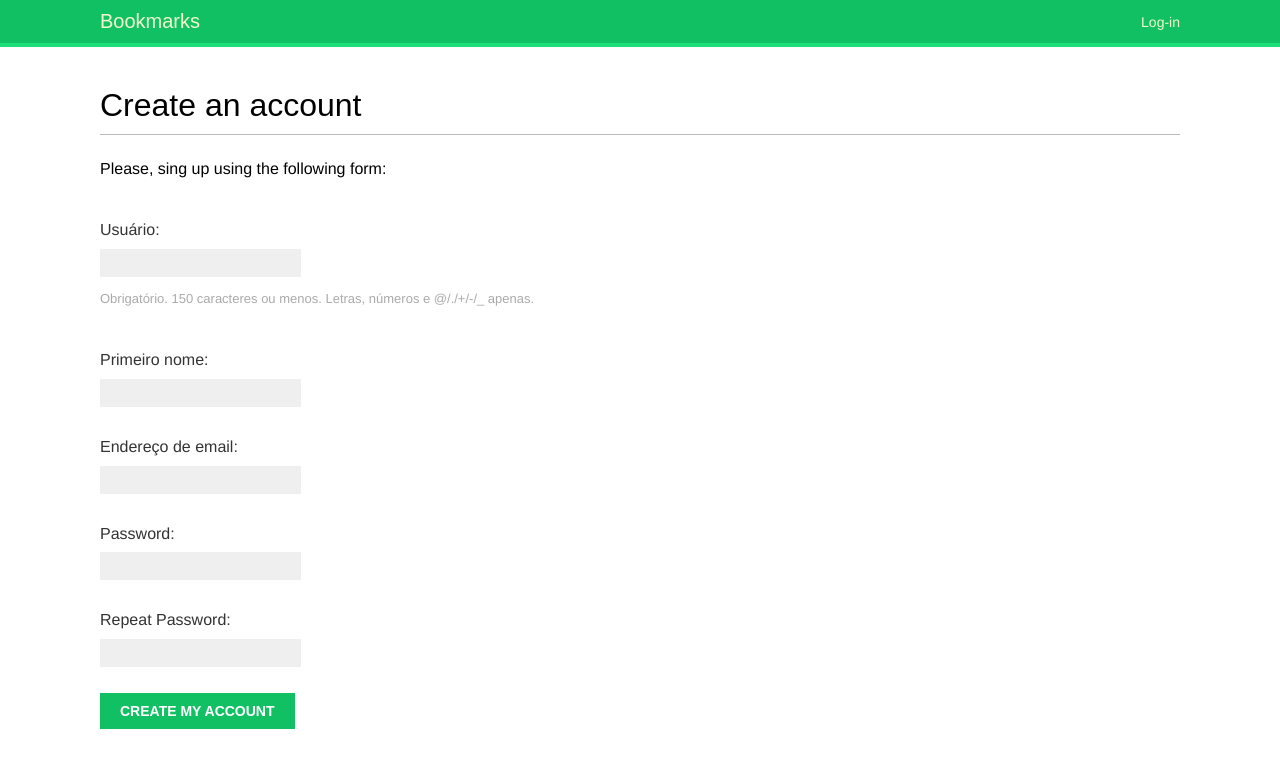
After one commit to mamgjunior/social_network, a Django app: page /account/register/ in a window 1280 px wide. The commit adds this page. Shown: the top 768 px of the page. Run offline with Django 3.2, Linux system fonts and the light colour scheme; some web fonts are replaced.

Commit message:
criando o cadastro de usuarios

```diff
--- a/bookmarks/account/forms.py
+++ b/bookmarks/account/forms.py
@@ -1,6 +1,23 @@
 from django import forms
+from django.contrib.auth.models import User
 
 
 class LoginForm(forms.Form):
     username = forms.CharField()
     password = forms.CharField(widget=forms.PasswordInput)
+
+
+class UserRegistrationForm(forms.ModelForm):
+    password = forms.CharField(label='Password', widget=forms.PasswordInput)
+    password2 = forms.CharField(label='Repeat Password', widget=forms.PasswordInput)
+
+    class Meta:
+        model = User
+        fields = ('username', 'first_name', 'email')
+
+    def clean_password2(self):
+        cd = self.cleaned_data
+        if cd['password'] != cd['password2']:
+            raise forms.ValidationError('Passwords don\'t match.')
+
+        return cd['password2']
--- a/bookmarks/account/templates/account/login.html
+++ b/bookmarks/account/templates/account/login.html
@@ -4,7 +4,10 @@
 
 {% block content %}
     <h1>Log-in</h1>
-    <p>Please, use the following form to log-in:</p>
+    <p>
+        Please, use the following form to log-in.
+        If you don't have an account <a href="{% url 'register' %}">Register hare</a>
+    </p>
     <form method="post">
         {% csrf_token %}
         {{ form.as_p }}
--- /dev/null
+++ b/bookmarks/account/templates/account/register.html
@@ -0,0 +1,13 @@
+{% extends 'base.html' %}
+
+{% block title %}Create an account{% endblock title %}
+
+{% block content %}
+    <h1>Create an account</h1>
+    <p>Please, sing up using the following form:</p>
+    <form method="post">
+        {{ user_form.as_p }}
+        {% csrf_token %}
+        <p><input type="submit" value="Create my account"></p>
+    </form>
+{% endblock content %}
--- a/bookmarks/account/templates/registration/login.html
+++ b/bookmarks/account/templates/registration/login.html
@@ -10,7 +10,7 @@
             Please try again.
         </p>
     {% else %}
-        <p>Please, use the following form to log-in:</p>
+        <p>Please, use the following form to log-in. If you don't have an account <a href="{% url 'register' %}">Register hare</a></p>
     {% endif %}
     <div class="login-form">
         <form method="post" action="{% url 'login' %}">
--- a/bookmarks/account/urls.py
+++ b/bookmarks/account/urls.py
@@ -10,6 +10,9 @@ urlpatterns = [
 
     # Este padrão de urls substitui todos os colocados abaixo
     path('', include('django.contrib.auth.urls')),
+
+    # Esta url é para a criação de novos usuários
+    path('register/', views.register, name='register'),
 ]
 
 """
--- a/bookmarks/account/views.py
+++ b/bookmarks/account/views.py
@@ -3,7 +3,7 @@ from django.shortcuts import render
 from django.http import HttpResponse
 from django.contrib.auth import authenticate, login
 from django.contrib.auth.decorators import login_required
-from .forms import LoginForm
+from .forms import LoginForm, UserRegistrationForm
 
 # Create your views here.
 
@@ -32,3 +32,16 @@ def user_login(request):
 
     return render(request, 'account/login.html', {'form': form})
 """
+
+def register(request):
+    if request.method == 'POST':
+        user_form = UserRegistrationForm(request.POST)
+        if user_form.is_valid():
+            new_user = user_form.save(commit=False)
+            new_user.set_password(user_form.cleaned_data['password'])
+            new_user.save()
+            return render(request, 'account/register_done.html', {'new_user': new_user})
+    else:
+        user_form = UserRegistrationForm()
+
+    return render(request, 'account/register.html', {'user_form': user_form})
```
Also changed, not shown: bookmarks/account/templates/account/register_done.html (added, +8 -0 lines).
